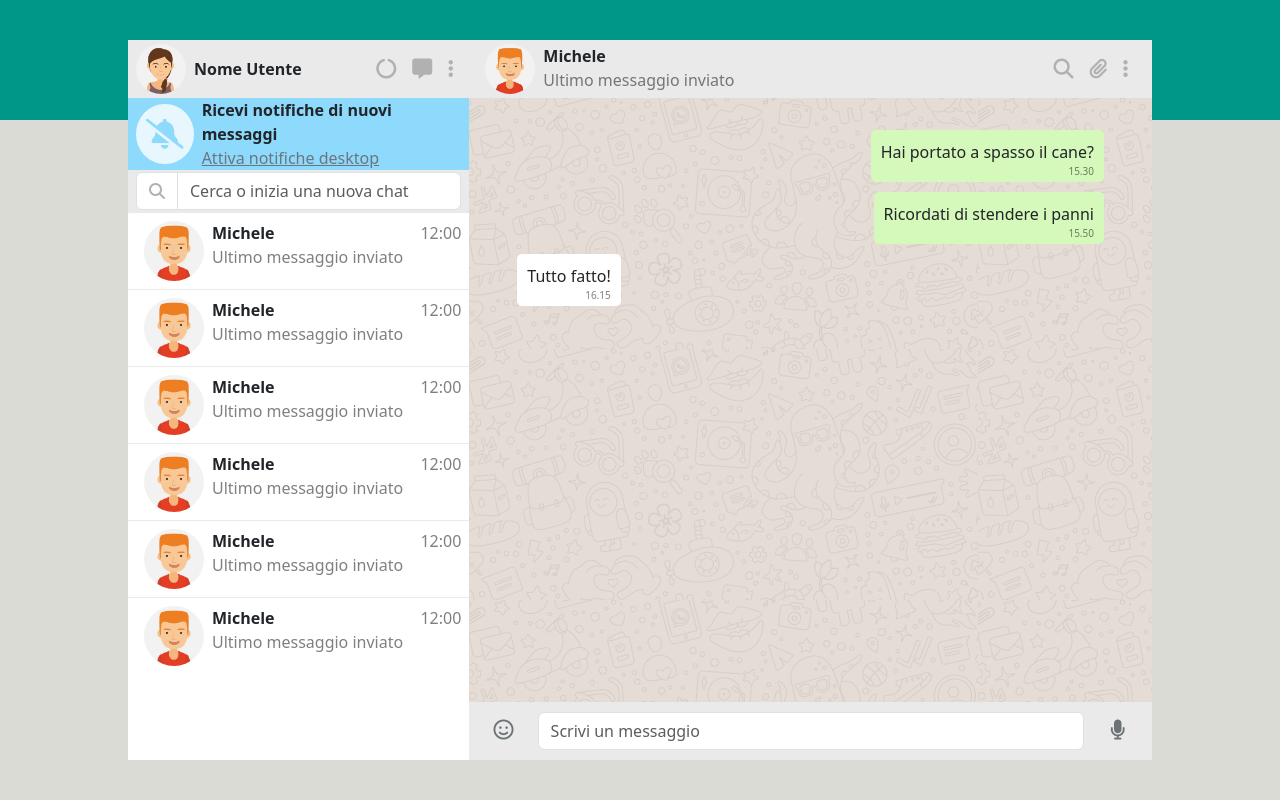
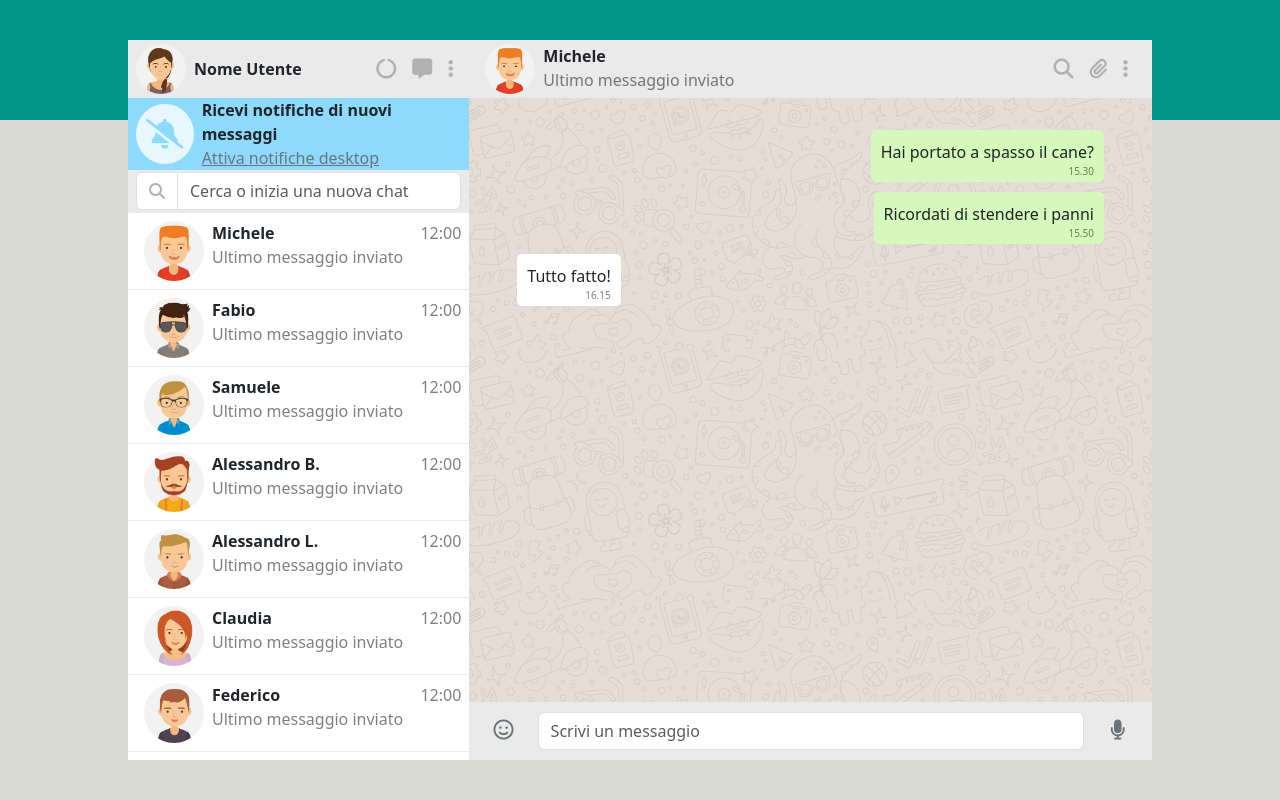
Before and after one commit to alecasentini/vue-boolzapp, a plain HTML site: page index.html in a window 1280 px wide. Drawn offline with nearby package versions, Linux system fonts and the light colour scheme.

Commit message:
Creazione con ciclo for dei contatti

```diff
--- a/index.html
+++ b/index.html
@@ -56,66 +56,17 @@
 
                 <!-- contatti -->
                 <div id="contacts" class="bg-white">
-                    <div class="contact d-flex justify-content-between ps-3 pe-2 py-2 bg-white">
+                    <div v-for="(elem, index) in contacts" :key="index" class="contact d-flex justify-content-between ps-3 pe-2 py-2 bg-white">
                         <div class="d-flex">
-                            <img src="./assets/img/avatar_1.jpg" alt="avatar_1">
+                            <img :src="elem.avatar" alt="elem.name">
                             <div class="d-flex flex-column ms-2">
-                                <span class="fw-semibold">Michele</span>
+                                <span class="fw-semibold">{{elem.name}}</span>
                                 <span class="text-black-50 fs-6">Ultimo messaggio inviato</span>
                             </div>
                         </div>
                         <span class="text-black-50 fs-6">12:00</span>
                     </div>
-                    <div class="contact d-flex justify-content-between ps-3 pe-2 py-2 bg-white">
-                        <div class="d-flex">
-                            <img src="./assets/img/avatar_1.jpg" alt="avatar_1">
-                            <div class="d-flex flex-column ms-2">
-                                <span class="fw-semibold">Michele</span>
-                                <span class="text-black-50 fs-6">Ultimo messaggio inviato</span>
-                            </div>
-                        </div>
-                        <span class="text-black-50 fs-6">12:00</span>
-                    </div>
-                    <div class="contact d-flex justify-content-between ps-3 pe-2 py-2 bg-white">
-                        <div class="d-flex">
-                            <img src="./assets/img/avatar_1.jpg" alt="avatar_1">
-                            <div class="d-flex flex-column ms-2">
-                                <span class="fw-semibold">Michele</span>
-                                <span class="text-black-50 fs-6">Ultimo messaggio inviato</span>
-                            </div>
-                        </div>
-                        <span class="text-black-50 fs-6">12:00</span>
-                    </div>
-                    <div class="contact d-flex justify-content-between ps-3 pe-2 py-2 bg-white">
-                        <div class="d-flex">
-                            <img src="./assets/img/avatar_1.jpg" alt="avatar_1">
-                            <div class="d-flex flex-column ms-2">
-                                <span class="fw-semibold">Michele</span>
-                                <span class="text-black-50 fs-6">Ultimo messaggio inviato</span>
-                            </div>
-                        </div>
-                        <span class="text-black-50 fs-6">12:00</span>
-                    </div>
-                    <div class="contact d-flex justify-content-between ps-3 pe-2 py-2 bg-white">
-                        <div class="d-flex">
-                            <img src="./assets/img/avatar_1.jpg" alt="avatar_1">
-                            <div class="d-flex flex-column ms-2">
-                                <span class="fw-semibold">Michele</span>
-                                <span class="text-black-50 fs-6">Ultimo messaggio inviato</span>
-                            </div>
-                        </div>
-                        <span class="text-black-50 fs-6">12:00</span>
-                    </div>
-                    <div class="contact d-flex justify-content-between ps-3 pe-2 py-2 bg-white">
-                        <div class="d-flex">
-                            <img src="./assets/img/avatar_1.jpg" alt="avatar_1">
-                            <div class="d-flex flex-column ms-2">
-                                <span class="fw-semibold">Michele</span>
-                                <span class="text-black-50 fs-6">Ultimo messaggio inviato</span>
-                            </div>
-                        </div>
-                        <span class="text-black-50 fs-6">12:00</span>
-                    </div>
+
                 </div>
             </div>
 
```
